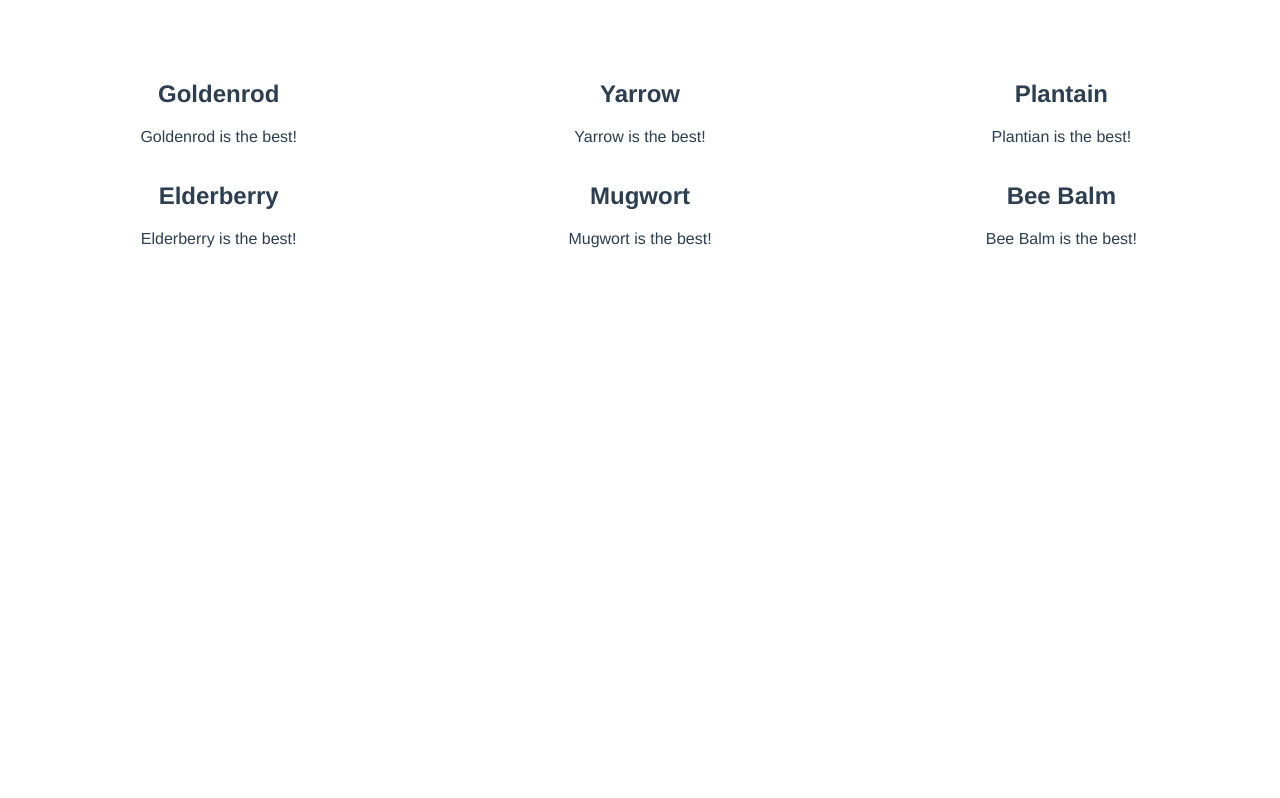
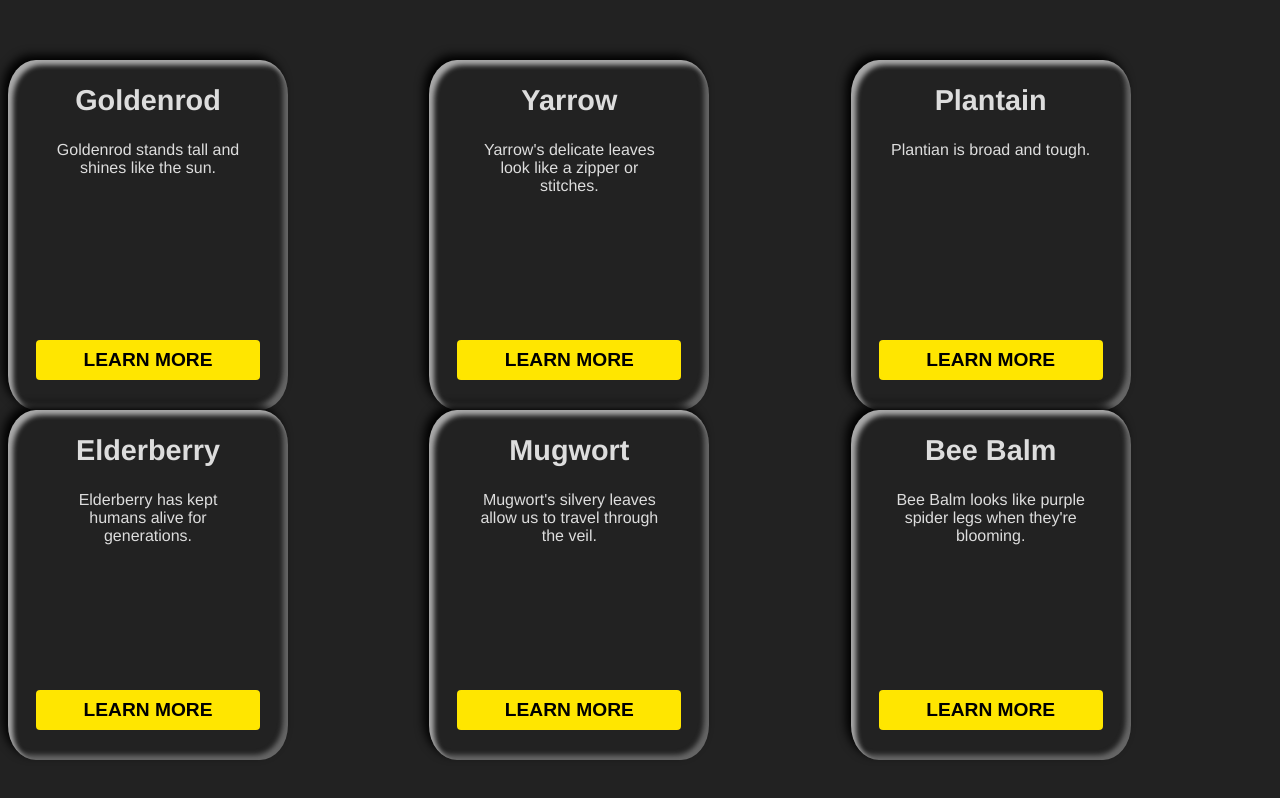
Before and after one commit to awrennuit/vue-fav-herbs, a Vue app: page /#/1 in a window 1280 px wide. Before the commit this address led to /. Built offline with nearby package versions, Linux system fonts and the light colour scheme.

Commit message:
setting up layout and styling

```diff
--- a/src/App.vue
+++ b/src/App.vue
@@ -16,6 +16,10 @@ export default {
 </script>
 
 <style>
+body {
+  background-color: #222;
+}
+
 #app {
   font-family: Avenir, Helvetica, Arial, sans-serif;
   -webkit-font-smoothing: antialiased;
--- a/src/components/HerbList.vue
+++ b/src/components/HerbList.vue
@@ -1,8 +1,9 @@
 <template>
   <div class="main-grid">
-    <div v-for="herb in herbs" :key="herb">
-      <h2>{{ herb.name }}</h2>
-      <p>{{ herb.description }}</p>
+    <div class="card" v-for="herb in herbs" :key="herb">
+      <h2 class="name">{{ herb.name }}</h2>
+      <p class="description">{{ herb.description }}</p>
+      <button class="btn">LEARN MORE</button>
     </div>
   </div>
 </template>
@@ -12,12 +13,30 @@ export default {
   data() {
     return {
       herbs: [
-        { name: "Goldenrod", description: "Goldenrod is the best!" },
-        { name: "Yarrow", description: "Yarrow is the best!" },
-        { name: "Plantain", description: "Plantian is the best!" },
-        { name: "Elderberry", description: "Elderberry is the best!" },
-        { name: "Mugwort", description: "Mugwort is the best!" },
-        { name: "Bee Balm", description: "Bee Balm is the best!" },
+        {
+          name: "Goldenrod",
+          description: "Goldenrod stands tall and shines like the sun.",
+        },
+        {
+          name: "Yarrow",
+          description:
+            "Yarrow's delicate leaves look like a zipper or stitches.",
+        },
+        { name: "Plantain", description: "Plantian is broad and tough." },
+        {
+          name: "Elderberry",
+          description: "Elderberry has kept humans alive for generations.",
+        },
+        {
+          name: "Mugwort",
+          description:
+            "Mugwort's silvery leaves allow us to travel through the veil.",
+        },
+        {
+          name: "Bee Balm",
+          description:
+            "Bee Balm looks like purple spider legs when they're blooming.",
+        },
       ],
     };
   },
@@ -26,9 +45,55 @@ export default {
 
 <!-- Add "scoped" attribute to limit CSS to this component only -->
 <style scoped>
+.btn {
+  background-color: #ffe600;
+  border: none;
+  border-radius: 4px;
+  bottom: 30px;
+  cursor: pointer;
+  font-size: 1.2rem;
+  font-weight: bold;
+  height: 40px;
+  left: 50%;
+  position: absolute;
+  transform: translateX(-50%);
+  transition: font-size 0.3s;
+  width: 80%;
+}
+
+.btn:hover {
+  font-size: 1.3rem;
+}
+
+.btn:active {
+  background-color: #dfc800;
+}
+
+.card {
+  background-color: #222;
+  border-radius: 10%;
+  box-shadow:
+    inset 5px 5px 5px #aaa,
+    inset -5px -5px 5px #666,
+    -5px -5px 10px #000;
+  color: #ddd;
+  height: 350px;
+  position: relative;
+  width: 280px;
+}
+
+.description {
+  margin: 0 auto;
+  width: 200px;
+}
+
 .main-grid {
   display: grid;
   grid-template-columns: repeat(3, 1fr);
   grid-auto-rows: minmax(50px, auto);
 }
+
+.name{
+  font-size: 1.8rem;
+}
 </style>
```
